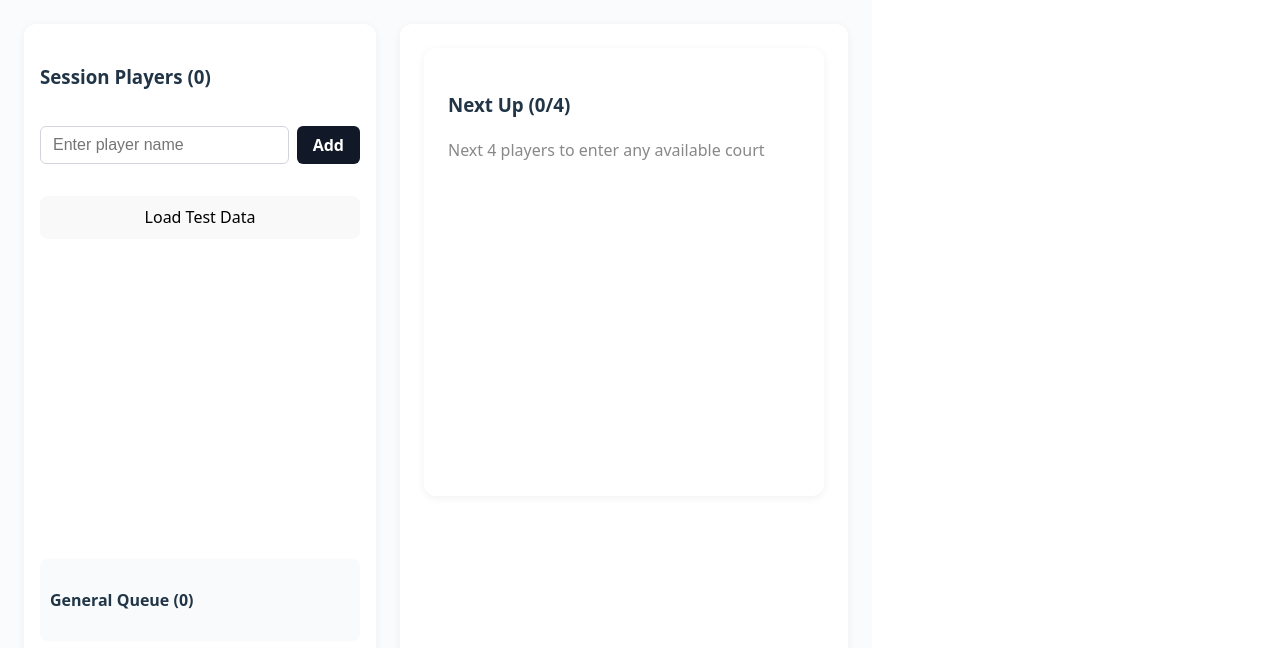
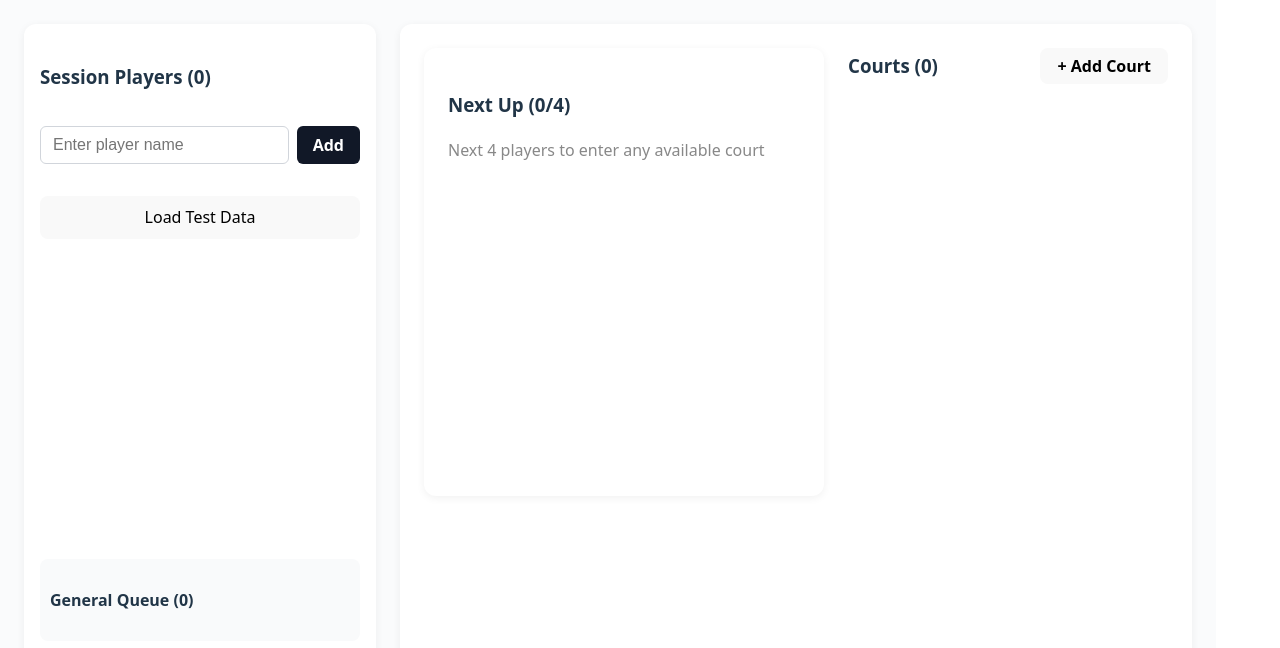
Before and after one commit to ghf4336/PaddleStack, a React (Vite) app in the folder client/: page / in a window 1280 px wide. Shown: the top 648 px of the page. Built offline with nearby package versions, Linux system fonts and the light colour scheme.

Commit message:
Add court button and empty state buttons

```diff
--- a/client/src/App.jsx
+++ b/client/src/App.jsx
@@ -8,6 +8,11 @@ function App() {
   const [showPaidModal, setShowPaidModal] = useState(false);
   const [hasPaid, setHasPaid] = useState(false);
   const [sessionPlayers, setSessionPlayers] = useState([]);
+  const [courts, setCourts] = useState([]); // Array of court numbers
+
+  const handleAddCourt = () => {
+    setCourts(prev => prev.length < 8 ? [...prev, { number: prev.length + 1 }] : prev);
+  };
 
   // Test data for quick loading
   const testPlayers = [
@@ -115,8 +120,9 @@ function App() {
           </div>
         </div>
       )}
-      {/* Main content: Next Up display */}
-      <div className="main-content">
+
+      {/* Main content: Next Up display and Courts */}
+      <div className="main-content" style={{ display: 'flex', gap: '24px' }}>
         <div className="nextup-section">
           <h3>Next Up ({nextUpPlayers.length}/4)</h3>
           <div className="nextup-desc">Next 4 players to enter any available court</div>
@@ -137,6 +143,32 @@ function App() {
             ))}
           </div>
         </div>
+        {/* Courts Panel */}
+        <div className="courts-panel" style={{ minWidth: 320, flex: 1 }}>
+          <div style={{ display: 'flex', justifyContent: 'space-between', alignItems: 'center', marginBottom: 12 }}>
+            <h3 style={{ margin: 0 }}>Courts ({courts.length})</h3>
+            <button
+              className="add-court-btn"
+              style={{ padding: '6px 16px', fontWeight: 600, fontSize: 16, opacity: courts.length >= 8 ? 0.5 : 1, cursor: courts.length >= 8 ? 'not-allowed' : 'pointer' }}
+              onClick={handleAddCourt}
+              disabled={courts.length >= 8}
+            >
+              + Add Court
+            </button>
+          </div>
+          <div className="courts-list" style={{
+            display: 'grid',
+            gridTemplateColumns: 'repeat(2, 1fr)',
+            gap: 16
+          }}>
+            {courts.map((court, idx) => (
+              <div key={court.number} className="court-card" style={{ background: '#fff', borderRadius: 12, boxShadow: '0 2px 8px #0001', padding: 20, minWidth: 220, minHeight: 120, display: 'flex', flexDirection: 'column', alignItems: 'flex-start' }}>
+                <div style={{ fontWeight: 700, fontSize: 18, marginBottom: 8 }}>Court {court.number}</div>
+                {/* Blank panel for now */}
+              </div>
+            ))}
+          </div>
+        </div>
       </div>
     </div>
   );
```
